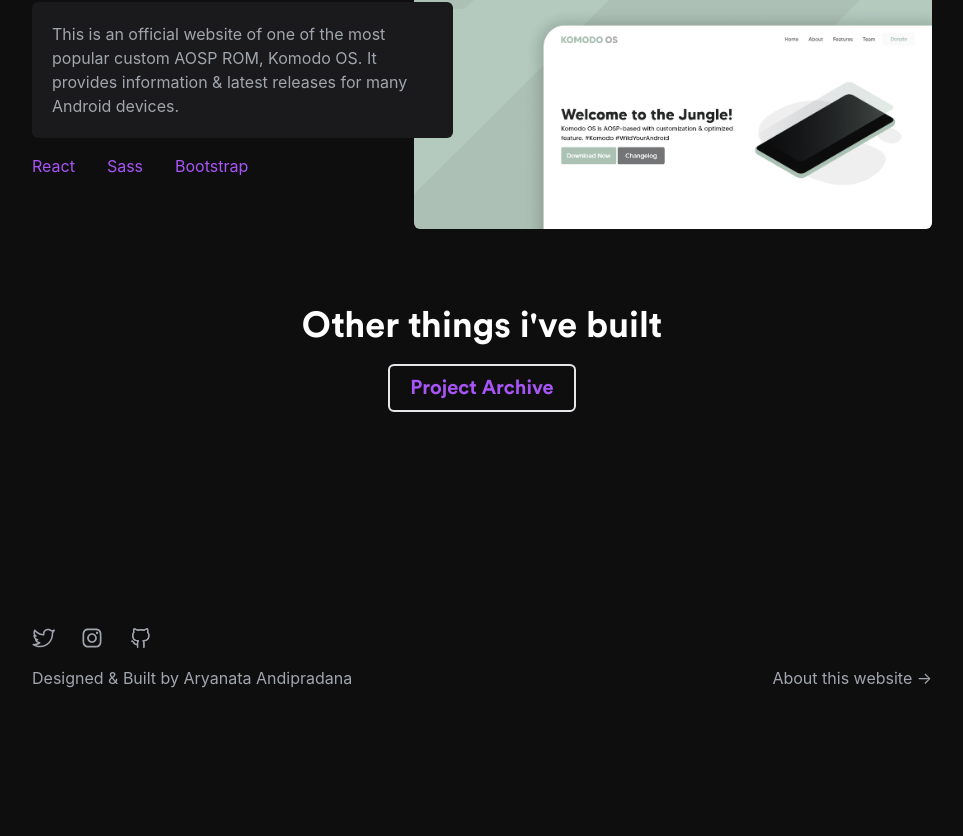
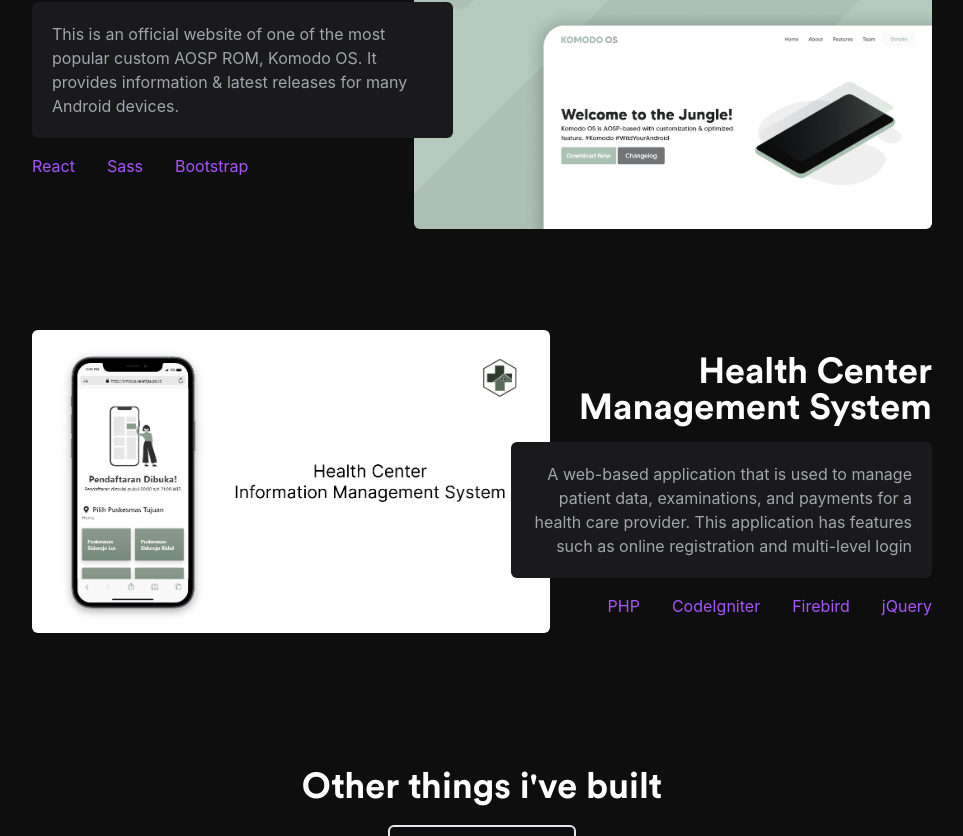
Before and after one commit to aryanataandi/aryanataandi-next, a Next.js app: page / in a window 1280 px wide. Shown: the part 1412-2248 px from the top of the page, without its empty margins (158-1121 px from the left). Before the commit the page ends 2150 px from the top, so only its background shows below. Built offline with nearby package versions, Linux system fonts and the light colour scheme.

Commit message:
add new project & change styling

```diff
--- a/components/Projects.jsx
+++ b/components/Projects.jsx
@@ -2,6 +2,7 @@ import React from "react";
 import Image from "next/image";
 import komodoImage from "../public/image/project-komodo.png";
 import skbImage from "../public/image/project-skb.png";
+import simpusImage from "../public/image/project-simpus.png";
 
 let data = [
   {
@@ -13,7 +14,7 @@ let data = [
     A Business-to-Consumer e-commerce built with PHP using CodeIgniter framework.
     Featuring user login, shopping cart, & shipping cost API.
       `,
-    tech: ["PHP", "CodeIgniter", "MySQL", "jQuery"],
+    tech: ["PHP", "CodeIgniter", "MySQL"],
   },
   {
     link: "https://komodo-os.my.id",
@@ -27,6 +28,18 @@ let data = [
       `,
     tech: ["React", "Sass", "Bootstrap"],
   },
+  {
+    link: "https://simpus.salatiga.go.id/simpus",
+    taglink: "simpus.salatiga.go.id/simpus",
+    title: "Health Center Management System",
+    img: simpusImage,
+    desc: `
+    A web-based application that is used to manage patient data, examinations,
+    and payments for a health care provider. This application has features such as online
+    registration and multi-level login
+      `,
+    tech: ["PHP", "CodeIgniter", "Firebird", "jQuery"],
+  },
 ];
 
 function Projects() {
@@ -39,11 +52,15 @@ function Projects() {
             className="grid grid-cols-12 gap-4 group md:relative mb-8 md:mb-24"
           >
             <div className="col-start-1 group-even:md:col-start-7 group-even:lg:col-start-6 col-span-12 md:col-span-6 lg:col-span-7 md:w-[115%] lg:w-[100%] group-even:md:absolute group-even:md:right-0 hidden md:inline">
-              <a href={x.link} target="_blank" className="saturate-[.15] hover:saturate-100 transition-all duration-300 hover:drop-shadow-[0_0_18px_rgba(100,100,100,0.25)]">
+              <a
+                href={x.link}
+                target="_blank"
+                className="saturate-[.15] hover:saturate-100 transition-all duration-300 hover:drop-shadow-[0_0_18px_rgba(100,100,100,0.25)]"
+              >
                 <Image src={x.img} alt={x.title} className="rounded-md" />
               </a>
             </div>
-            <div className="col-start-1 md:col-start-7 lg:col-start-8 group-even:md:col-start-1 col-span-12 md:col-span-6 lg:col-span-5 lg:w-[115%] group-odd:md:absolute group-odd:md:right-0 mt-6 z-10">
+            <div className="col-start-1 md:col-start-7 lg:col-start-8 group-even:md:col-start-1 col-span-12 md:col-span-6 lg:col-span-5 lg:w-[115%] group-odd:md:absolute group-odd:md:right-0 mt-6 group-even:md:mb-14 z-10">
               <h2 className="text-start group-odd:md:text-end leading-none font-bold mb-4 sm:relative">
                 {x.title}
               </h2>
```
Also changed, not shown: public/image/project-simpus.png (added).
